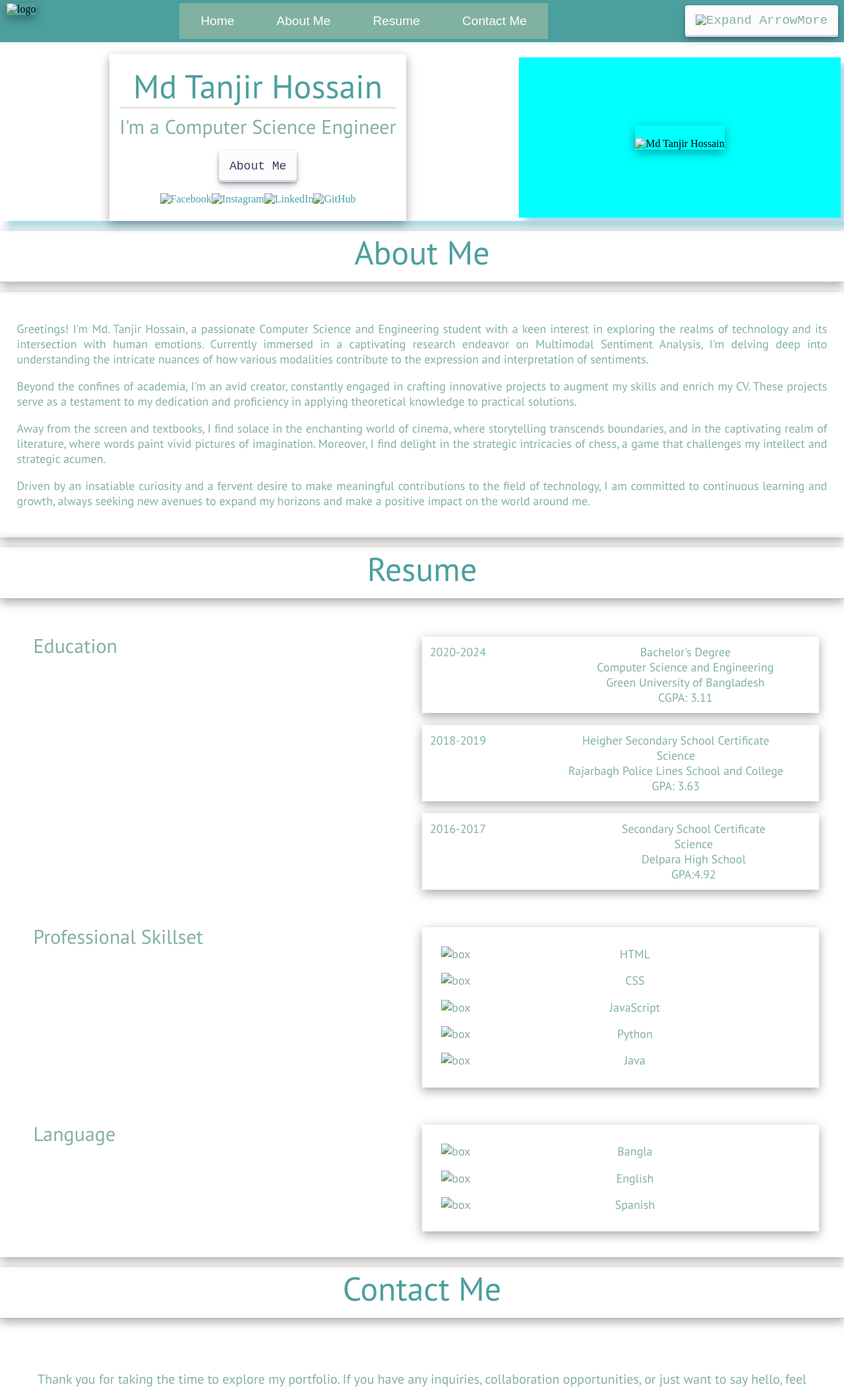
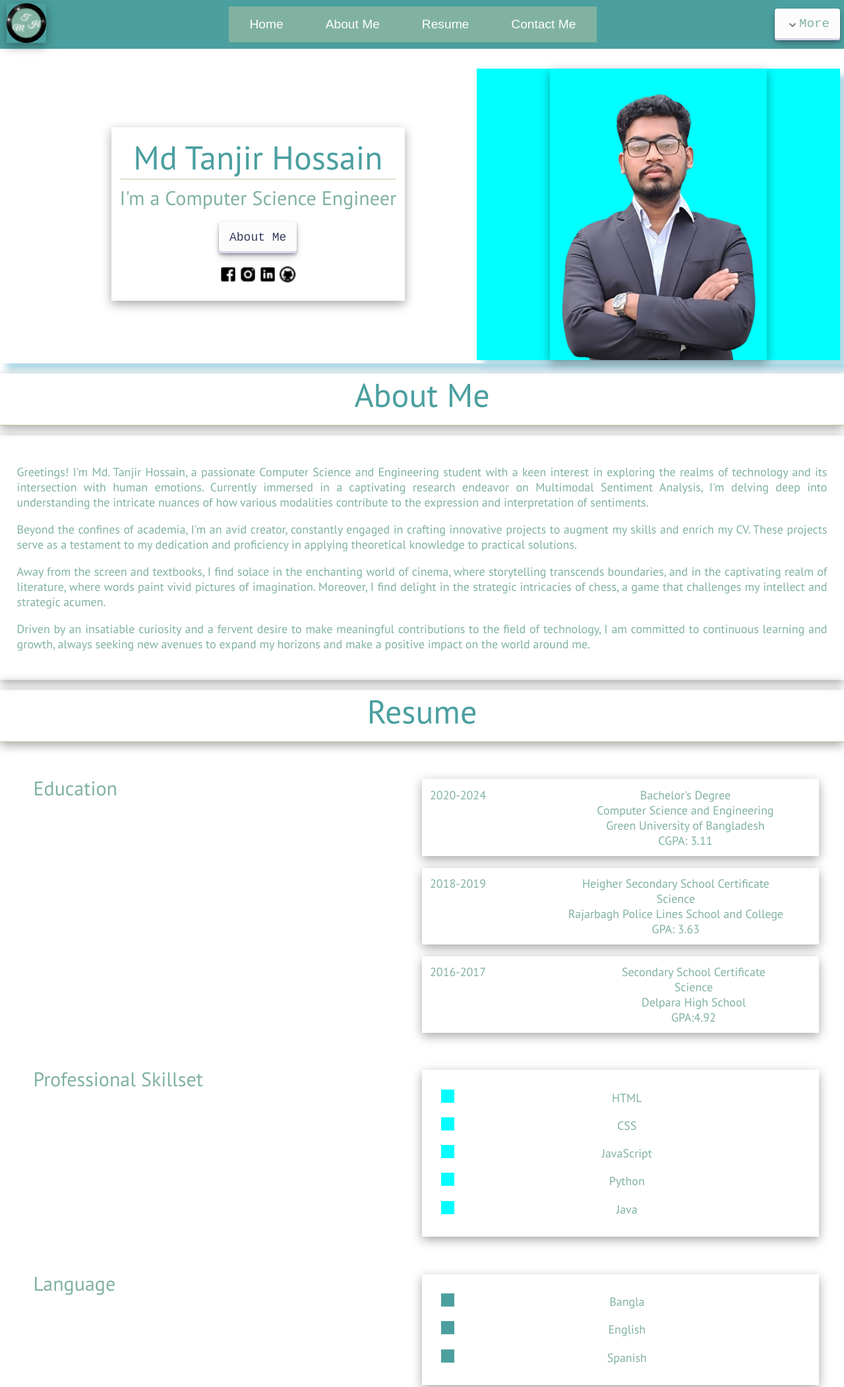
Before and after one commit to tanjir111/Portfolio, a plain HTML site: page index.html in a window 1280 px wide. Shown: the top 2103 px of the page at 66% size. Drawn offline with Linux system fonts and the light colour scheme; the site is published under a folder, as on GitHub Pages, so addresses that start at the root find nothing.

Commit message:
third commit

```diff
--- a/index.html
+++ b/index.html
@@ -14,7 +14,7 @@
         <div class="home_container" id="Home">
             <div class="navbar">
                 <div class="logo">
-                    <img src="/Assets/MTH.png" alt="logo">
+                    <img src="MTH.png" alt="logo">
                 </div>
                 <div class="menu">
                     <div class="Home">
@@ -31,7 +31,7 @@
                     </div>
                 </div>
                 <div class="more">
-                    <button class="button-30"><a href="#"></a><img src="/Assets/More.png" alt="Expand Arrow" srcset=""><span>More</span></a></button>
+                    <button class="button-30"><a href="#"></a><img src="More.png" alt="Expand Arrow" srcset=""><span>More</span></a></button>
                 </div>
 
             </div>
@@ -44,8 +44,8 @@
               </nav>
 
               <nav id="alt-navbar">
-                <div class="logo"><img src="/Assets/MTH.png" alt="MTH"></div>
-                <div class="menu-icon" onclick="openNavbar()"><img src="/Assets/M4.png" alt="Menu" srcset=""></div>
+                <div class="logo"><img src="MTH.png" alt="MTH"></div>
+                <div class="menu-icon" onclick="openNavbar()"><img src="M4.png" alt="Menu" srcset=""></div>
               </nav>
             <div class="home">
                 <div class="me">
@@ -60,21 +60,21 @@
                     </div>
                     <div class="social">
                         <div class="facebook">
-                            <a href="https://www.facebook.com/md.tanjir.507/"><img src="/Assets/Facebook.png" alt="Facebook"></a>
+                            <a href="https://www.facebook.com/md.tanjir.507/"><img src="Facebook.png" alt="Facebook"></a>
                         </div>
                         <div class="instagram">
-                            <a href="https://www.instagram.com/tanjirhs/"><img src="/Assets/Instagram.png" alt="Instagram"></a>
+                            <a href="https://www.instagram.com/tanjirhs/"><img src="Instagram.png" alt="Instagram"></a>
                         </div>
                         <div class="linkedin">
-                            <a href="https://www.linkedin.com/in/md-tanjir-hossain-557ab7281/"><img src="/Assets/LinkedIn.png" alt="LinkedIn"></a>
+                            <a href="https://www.linkedin.com/in/md-tanjir-hossain-557ab7281/"><img src="LinkedIn.png" alt="LinkedIn"></a>
                         </div>
                         <div class="github">
-                            <a href="https://github.com/tanjir111"><img src="/Assets/GitHub.png" alt="GitHub"></a>
+                            <a href="https://github.com/tanjir111"><img src="GitHub.png" alt="GitHub"></a>
                         </div>
                     </div>
                 </div>
                 <div class="image">
-                    <img src="/Assets/Tanjir.png" alt="Md Tanjir Hossain" srcset="">
+                    <img src="Tanjir.png" alt="Md Tanjir Hossain" srcset="">
                 </div>
             </div>
         </div>
@@ -149,23 +149,23 @@
                 <div class="subtitle">Professional Skillset</div>
                 <div class="skillset">
                     <div class="skill">
-                        <div class="box"><img src="/Assets/box.png" alt="box"></div>
+                        <div class="box"><img src="box.png" alt="box"></div>
                         <div class="skill_name">HTML</div>
                     </div>
                     <div class="skill">
-                        <div class="box"><img src="/Assets/box.png" alt="box"></div>
+                        <div class="box"><img src="box.png" alt="box"></div>
                         <div class="skill_name">CSS</div>
                     </div>
                     <div class="skill">
-                        <div class="box"><img src="/Assets/box.png" alt="box"></div>
+                        <div class="box"><img src="box.png" alt="box"></div>
                         <div class="skill_name">JavaScript</div>
                     </div>
                     <div class="skill">
-                        <div class="box"><img src="/Assets/box.png" alt="box"></div>
+                        <div class="box"><img src="box.png" alt="box"></div>
                         <div class="skill_name">Python</div>
                     </div>
                     <div class="skill">
-                        <div class="box"><img src="/Assets/box.png" alt="box"></div>
+                        <div class="box"><img src="box.png" alt="box"></div>
                         <div class="skill_name">Java</div>
                     </div>
                 </div>
@@ -174,15 +174,15 @@
                 <div class="subtitle">Language</div>
                 <div class="skillset">
                     <div class="skill">
-                        <div class="box"><img src="/Assets/box-2.png" alt="box"></div>
+                        <div class="box"><img src="box-2.png" alt="box"></div>
                         <div class="skill_name">Bangla</div>
                     </div>
                     <div class="skill">
-                        <div class="box"><img src="/Assets/box-2.png" alt="box"></div>
+                        <div class="box"><img src="box-2.png" alt="box"></div>
                         <div class="skill_name">English</div>
                     </div>
                     <div class="skill">
-                        <div class="box"><img src="/Assets/box-2.png" alt="box"></div>
+                        <div class="box"><img src="box-2.png" alt="box"></div>
                         <div class="skill_name">Spanish</div>
                     </div>
                 </div>
@@ -218,13 +218,13 @@
                     <div class="mediums">
                         <div class="social">
                             <div class="facebook">
-                                <a href="https://www.facebook.com/md.tanjir.507/"><img src="/Assets/Facebook.png" alt="Facebook"></a>
+                                <a href="https://www.facebook.com/md.tanjir.507/"><img src="Facebook.png" alt="Facebook"></a>
                             </div>
                             <div class="instagram">
-                                <a href="https://www.instagram.com/tanjirhs/"><img src="/Assets/Instagram.png" alt="Instagram"></a>
+                                <a href="https://www.instagram.com/tanjirhs/"><img src="Instagram.png" alt="Instagram"></a>
                             </div>
                             <div class="linkedin">
-                                <a href="https://www.linkedin.com/in/md-tanjir-hossain-557ab7281/"><img src="/Assets/LinkedIn.png" alt="LinkedIn"></a>
+                                <a href="https://www.linkedin.com/in/md-tanjir-hossain-557ab7281/"><img src="LinkedIn.png" alt="LinkedIn"></a>
                             </div>
 
                         </div>
```
Also changed, not shown: Facebook.png (added), GitHub.png (added), Instagram.png (added), LinkedIn.png (added), M4.png (added), MTH.png (added), More.png (added), Tanjir.png (added), box-2.png (added), box.png (added).
